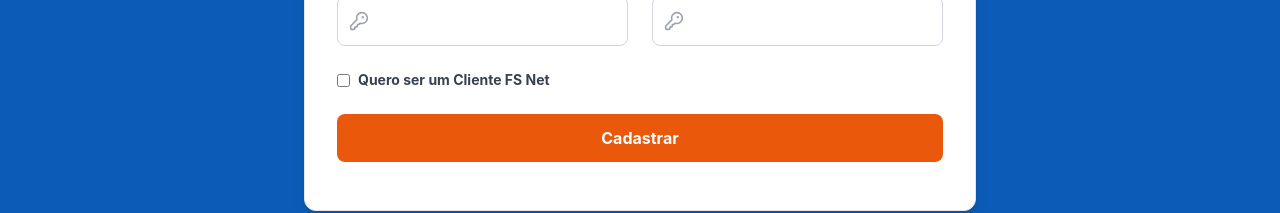
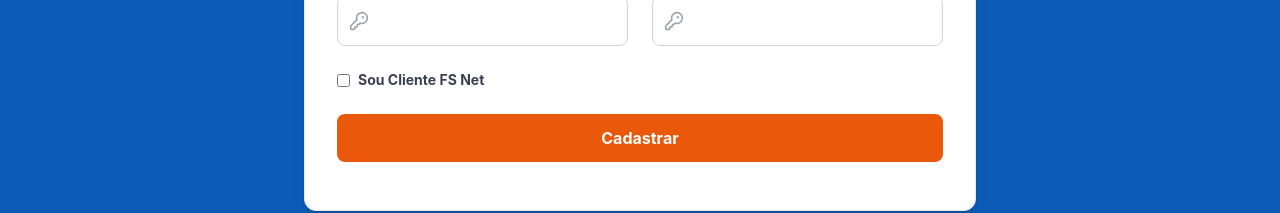
Before and after one commit to p4dmidia/fsnet, a React (Vite) app: page /cadastro in a window 1280 px wide. Shown: the part 523-736 px from the top of the page. Built offline with nearby package versions, Linux system fonts and the light colour scheme; no server answers.

Commit message:
Versão 3.6 - comissões de rede

```diff
--- a/src/react-app/pages/Cadastro.tsx
+++ b/src/react-app/pages/Cadastro.tsx
@@ -228,7 +228,7 @@ export default function Cadastro() {
           <div className="grid grid-cols-1">
             <label className="inline-flex items-center text-sm font-bold text-gray-700">
               <input type="checkbox" className="mr-2" checked={isClient} onChange={(e)=>setIsClient(e.target.checked)} />
-              Quero ser um Cliente FS Net
+              Sou Cliente FS Net
             </label>
           </div>
 
```
